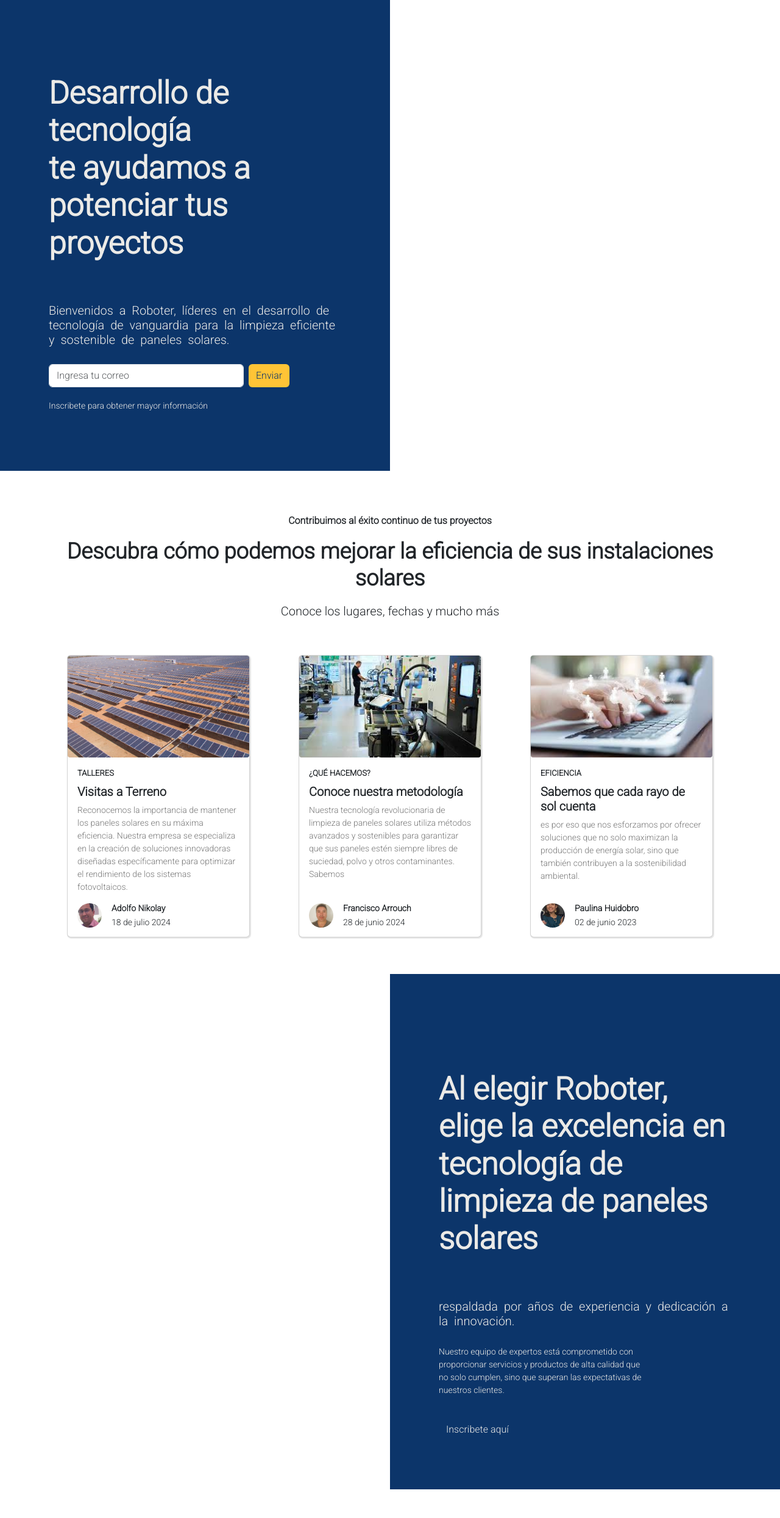
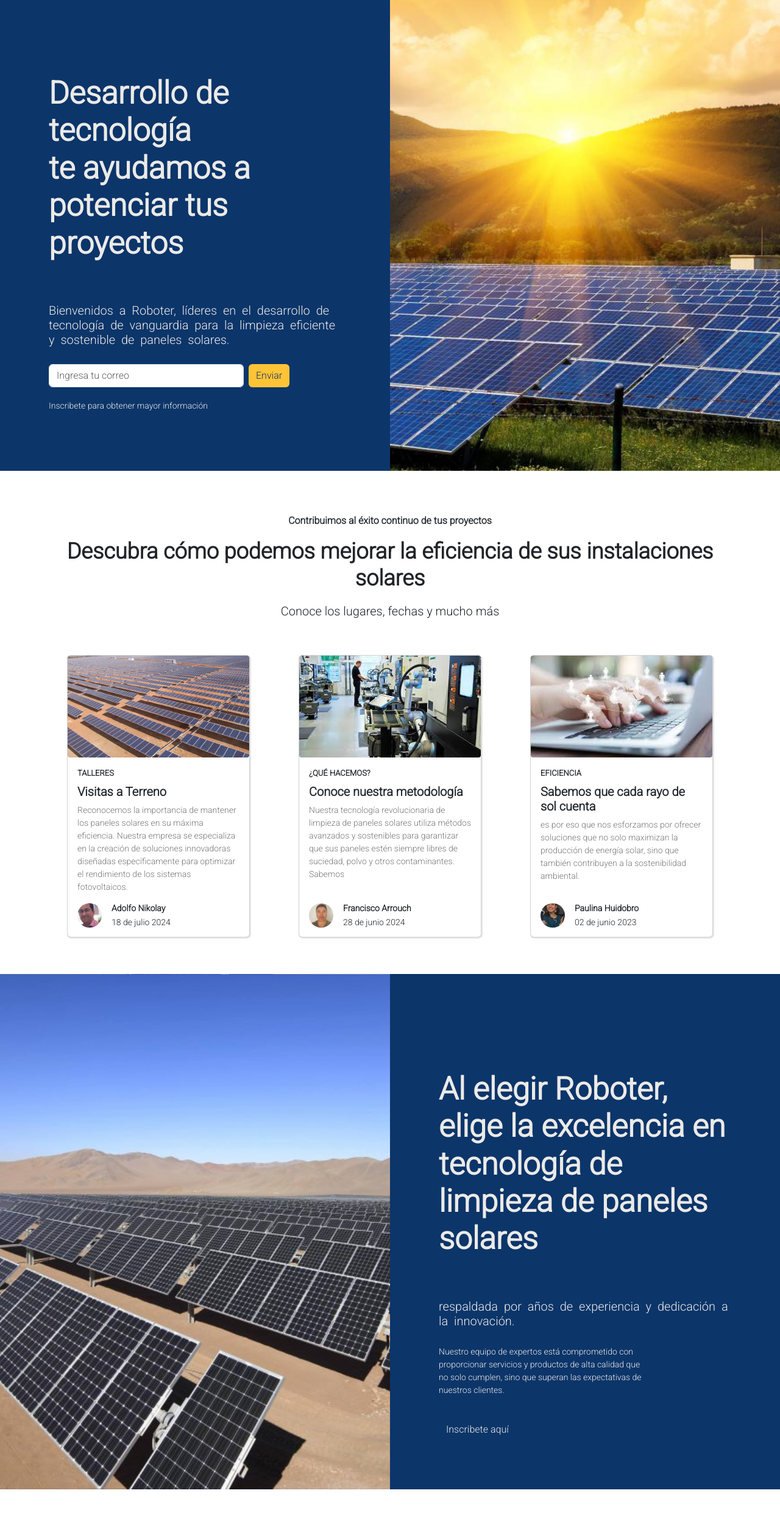
Before and after one commit to PaulinaHuidobro/Proyecto1, a plain HTML site: page index.html in a window 1280 px wide. Shown: the part 64-2553 px from the top of the page at 61% size. Drawn offline with nearby package versions, Linux system fonts and the light colour scheme; the site is published under a folder, as on GitHub Pages, so addresses that start at the root find nothing.

Commit message:
tercer commit

```diff
--- a/assets/index.css
+++ b/assets/index.css
@@ -108,7 +108,7 @@ nav div.container3 button:hover{
     gap: 20px;
 }
 .right{
-    background-image: url(/img/icia_la_construccin_de_una_planta_solar_en_Chile_1.jpg);
+    background-image: url("../img/icia_la_construccin_de_una_planta_solar_en_Chile_1.jpg");
     background-size: cover;
     background-position: center;
 }
@@ -282,7 +282,7 @@ nav div.container3 button:hover{
     }
 }
 .left1{
-    background-image: url(/img/solar-1010-1010x578.jpg);
+    background-image: url("../img/solar-1010-1010x578.jpg");
     background-size: cover;
     background-position: center;
 
```
